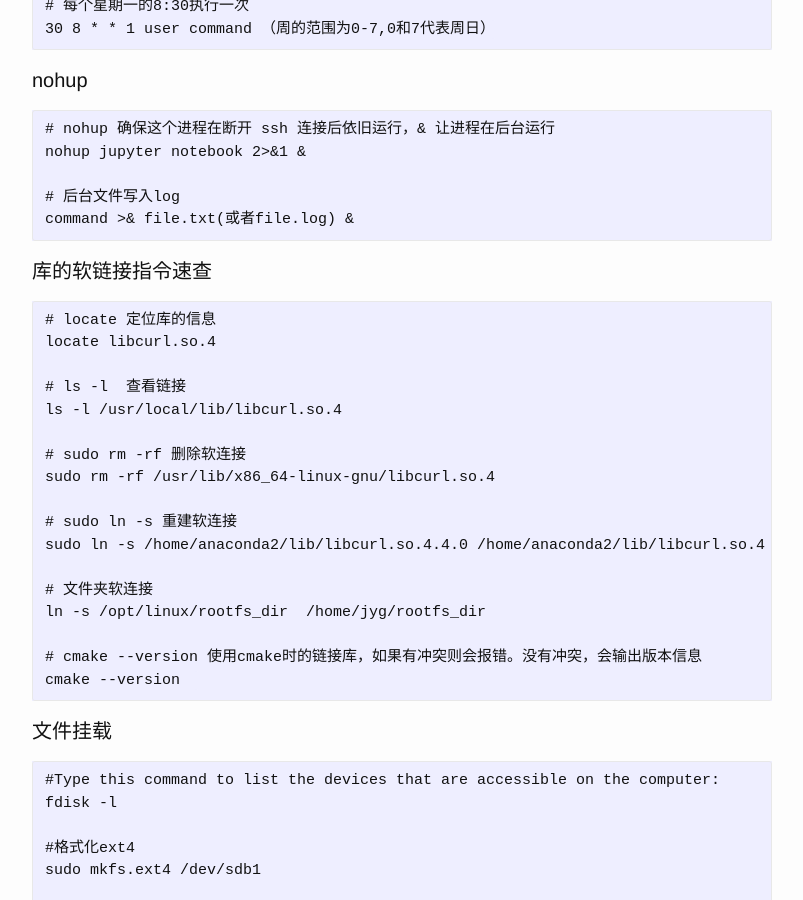
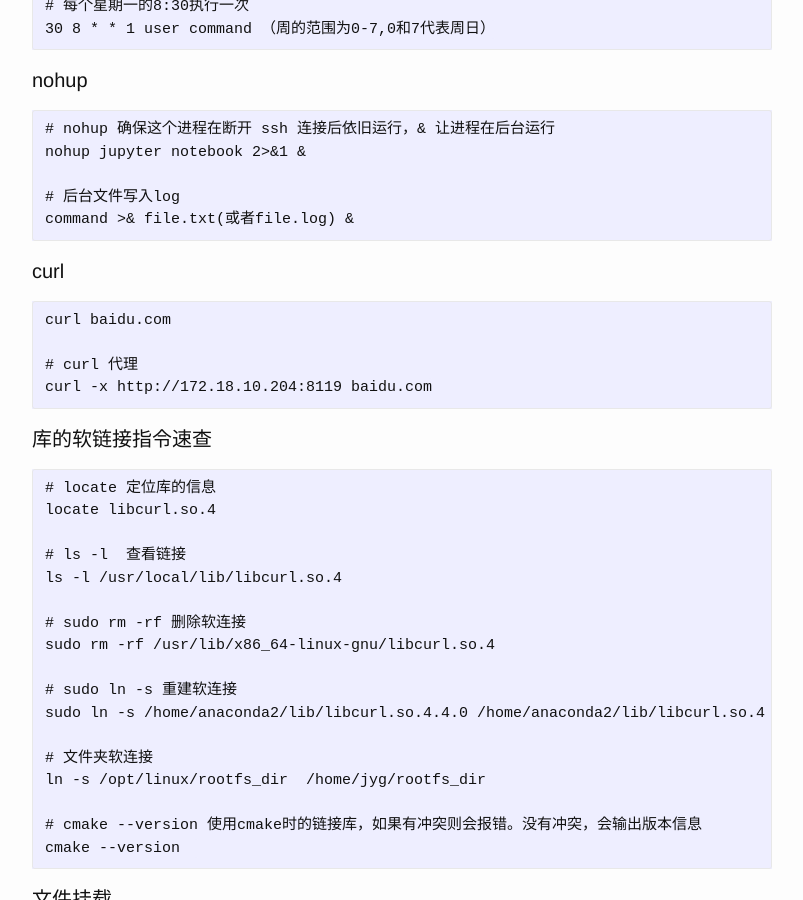
Before and after one commit to josephstalin117/josephstalin117.github.io, a Jekyll site: the page built from _posts/2016-04-04-linux.markdown, in a window 1280 px wide and 900 px high, scrolled down 10467 px. Shown: the whole window, without its empty margins (238-1041 px from the left). Built offline with Jekyll 4.4.1, drawn with Linux system fonts in a browser that asks for light colours.

Commit message:
update mysql remote login & add curl proxy

````diff
--- a/_posts/2016-04-04-linux.markdown
+++ b/_posts/2016-04-04-linux.markdown
@@ -488,6 +488,14 @@
 command >& file.txt(或者file.log) &
 ```
 
+#### curl
+```
+curl baidu.com
+
+# curl 代理
+curl -x http://172.18.10.204:8119 baidu.com
+```
+
 #### 库的软链接指令速查
 ```
 # locate 定位库的信息
--- a/_posts/2016-05-03-mysql.markdown
+++ b/_posts/2016-05-03-mysql.markdown
@@ -19,6 +19,9 @@
 
 # login
 mysql -u root -p
+
+# 远程访问
+mysql -h 127.0.0.1 -u root -p -P 3306
 
 # show status
 systemctl status mysql.service
````
